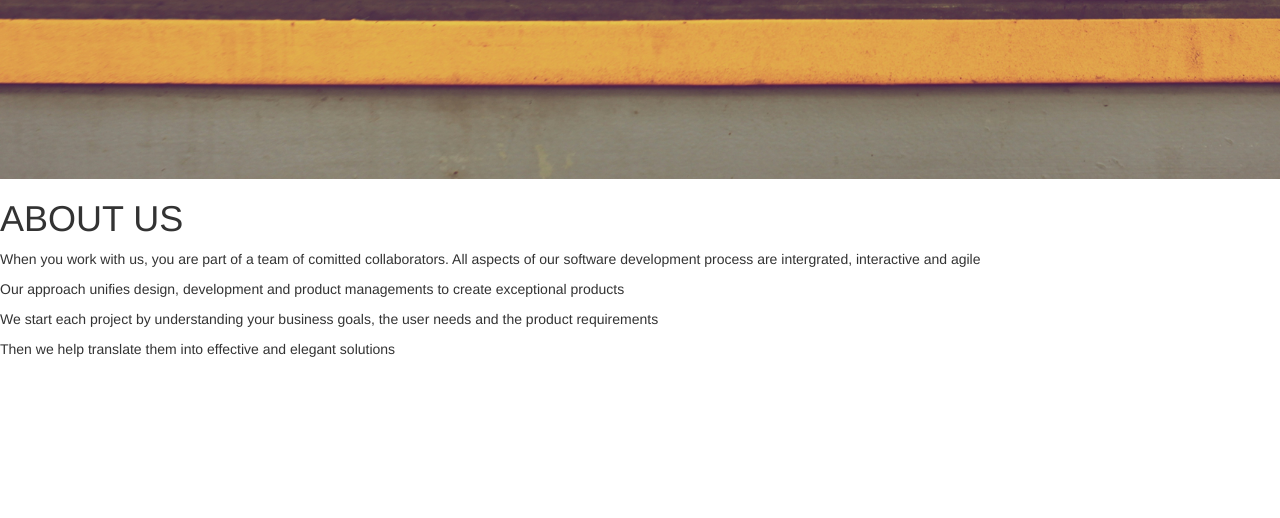
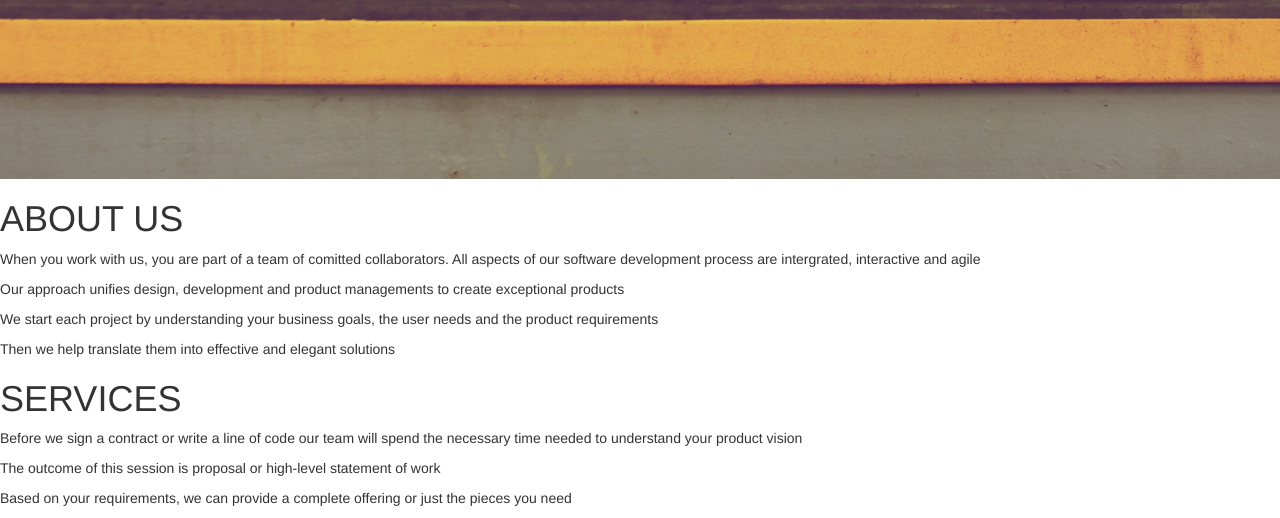
Before and after one commit to Karuu-01/Delani-Studio, a plain HTML site: page index.html in a window 1280 px wide. Shown: the part 621-1139 px from the top of the page. Before the commit the page ends 990 px from the top, so only its background shows below. Drawn offline with nearby package versions, Linux system fonts and the light colour scheme.

Commit message:
add container-two

```diff
--- a/index.html
+++ b/index.html
@@ -24,12 +24,12 @@
         <p>We start each project by understanding your business goals, the user needs and the product requirements</p>
         <p>Then we help translate them into effective and elegant solutions</p>
     </div>
-    <!-- <div class="container-two">
+    <div class="container-two">
       <h1>SERVICES</h1>
       <p>Before we sign a contract or write a line of code our team will spend the necessary time needed to understand your product vision</p>
       <p>The outcome of this session is proposal or high-level statement of work</p>
       <p>Based on your requirements, we can provide a complete offering or just the pieces you need</p>
-   </div> -->
+   </div>
     <script
       src="https://code.jquery.com/jquery-3.6.0.js"
       integrity="sha256-H+K7U5CnXl1h5ywQfKtSj8PCmoN9aaq30gDh27Xc0jk="
```
